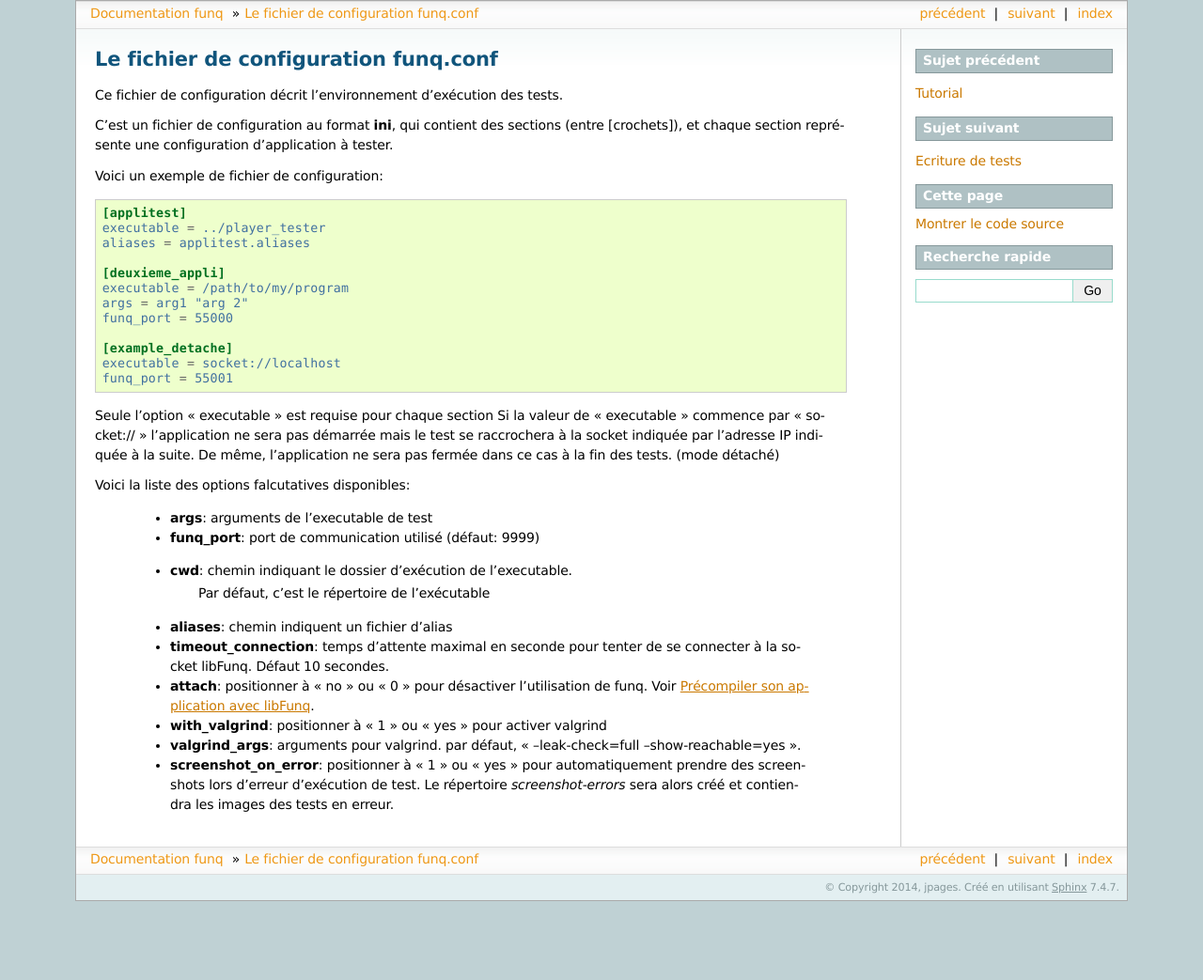
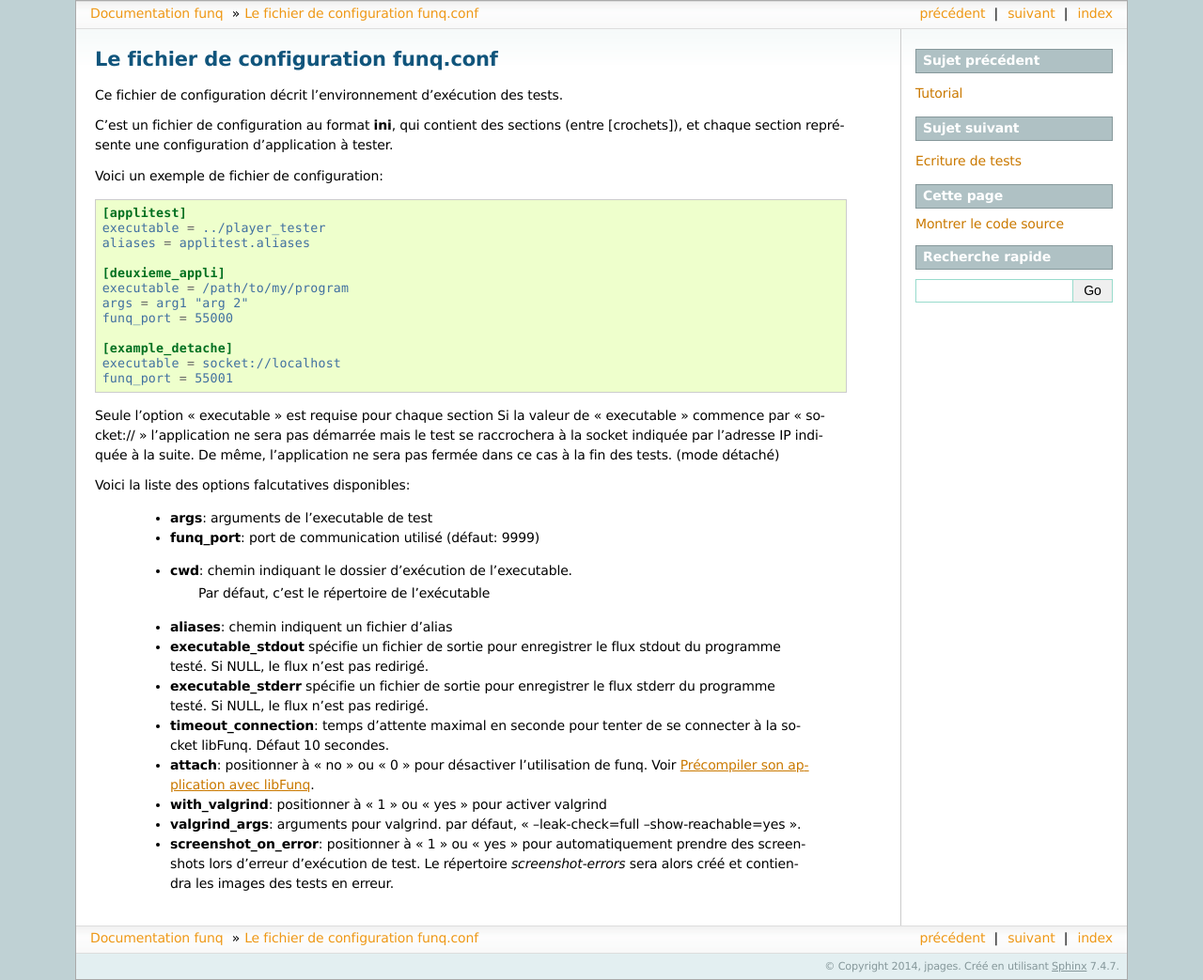
Before and after one commit to parkouss/funq, a Sphinx documentation site: the page built from py/doc/funq_conf.rst, in a window 1280 px wide. Shown: the whole page at 94% size. Built offline with Sphinx 7.4.7, drawn with Linux system fonts in a browser that asks for light colours; the version number could not be read and is left out; before the commit the page ends 959 px from its top, so only the background shows below that.

Commit message:
ajout de doc
git-svn-id: http://tsfe-svn/svn/logiciel/utilitaires_scle/test_ihm_qt/projet@118474 fa17faf6-23ee-8042-a9cf-75698c9d70c1

```diff
--- a/py/doc/funq_conf.rst
+++ b/py/doc/funq_conf.rst
@@ -25,6 +25,10 @@ Voici la liste des options falcutatives disponibles:
  - **cwd**: chemin indiquant le dossier d'exécution de l'executable.
         Par défaut, c'est le répertoire de l'exécutable
  - **aliases**: chemin indiquent un fichier d'alias
+ - **executable_stdout** spécifie un fichier de sortie pour enregistrer le
+   flux stdout du programme testé. Si NULL, le flux n'est pas redirigé.
+ - **executable_stderr** spécifie un fichier de sortie pour enregistrer le
+   flux stderr du programme testé. Si NULL, le flux n'est pas redirigé.
  - **timeout_connection**: temps d'attente maximal en seconde pour tenter
    de se connecter à la socket libFunq. Défaut 10 secondes.
  - **attach**: positionner à "no" ou "0" pour désactiver l'utilisation
```
